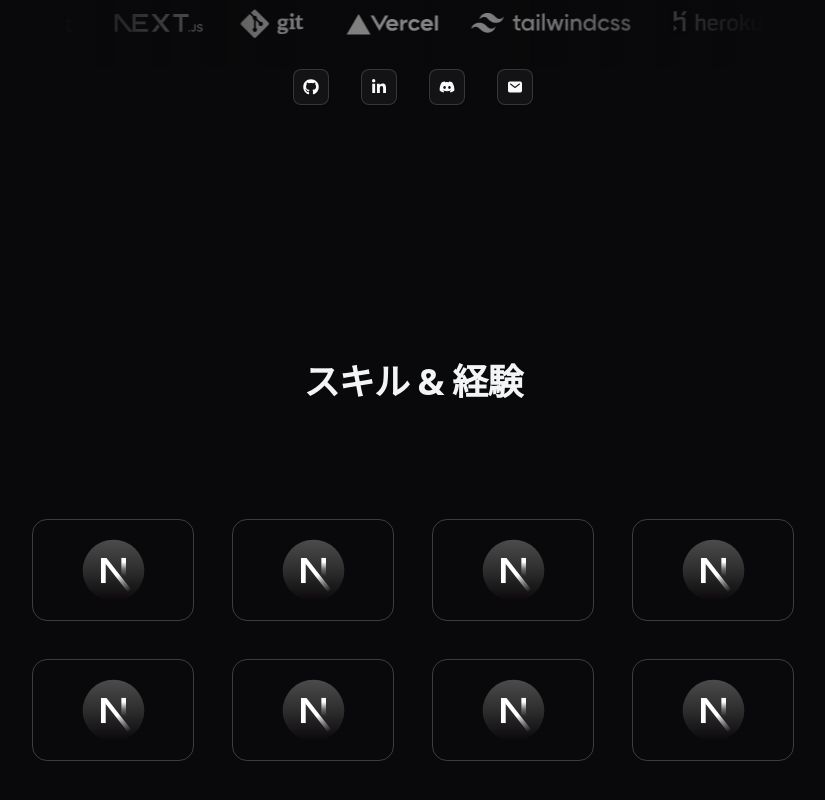
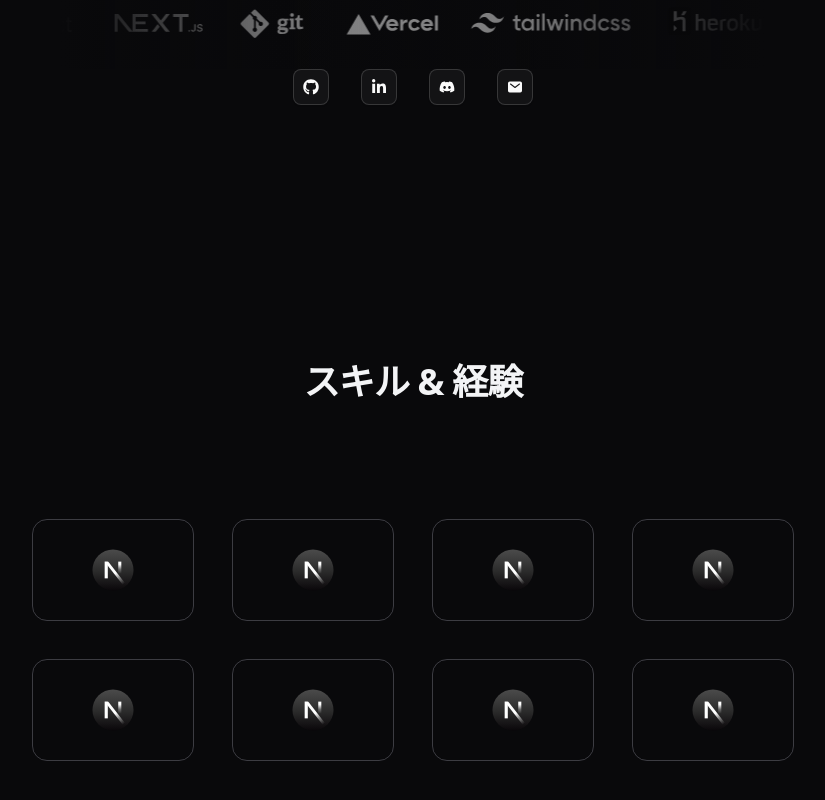
Before and after one commit to tw-mokumoku/portfolio-website, a Next.js app: page / in a window 1280 px wide. Shown: the part 508-1308 px from the top of the page, without its empty margins (227-1052 px from the left). Built offline with nearby package versions, Linux system fonts and the light colour scheme.

Commit message:
home2スクロール目へのアニメーション導入

```diff
--- a/src/app/page.tsx
+++ b/src/app/page.tsx
@@ -1,7 +1,7 @@
 import { TechIconButtons } from "@/components/icon-buttons";
 import { TechLogoMarquee } from "@/components/marquee";
 import { Button } from "@/components/ui/button";
-import Image from "next/image";
+import { SkillIcon } from "@/components/animation/skill-icon";
 
 export default function Home() {
   return (
@@ -21,55 +21,48 @@ export default function Home() {
           <SkillIcon
           src="/icons8-nextjs.svg"
           alt="Nextjs Icon"
+          bg="linear-gradient(45deg, #3a3c47 0%, #6b7077 100%)"
            />
           <SkillIcon
           src="/icons8-nextjs.svg"
           alt="Nextjs Icon"
+          bg="linear-gradient(45deg, #3a3c47 0%, #6b7077 100%)"
            />
           <SkillIcon
           src="/icons8-nextjs.svg"
           alt="Nextjs Icon"
+          bg="linear-gradient(45deg, #3a3c47 0%, #6b7077 100%)"
            />
           <SkillIcon
           src="/icons8-nextjs.svg"
           alt="Nextjs Icon"
+          bg="linear-gradient(45deg, #3a3c47 0%, #6b7077 100%)"
            />
           <SkillIcon
           src="/icons8-nextjs.svg"
           alt="Nextjs Icon"
+          bg="linear-gradient(45deg, #3a3c47 0%, #6b7077 100%)"
            />
           <SkillIcon
           src="/icons8-nextjs.svg"
           alt="Nextjs Icon"
+          bg="linear-gradient(45deg, #3a3c47 0%, #6b7077 100%)"
            />
           <SkillIcon
           src="/icons8-nextjs.svg"
           alt="Nextjs Icon"
+          bg="linear-gradient(45deg, #3a3c47 0%, #6b7077 100%)"
            />
           <SkillIcon
           src="/icons8-nextjs.svg"
           alt="Nextjs Icon"
+          bg="linear-gradient(45deg, #3a3c47 0%, #6b7077 100%)"
            />
         </div>
       </div>
     </>
   );
 }
-
-function SkillIcon({src, alt}:{src:string, alt:string}){
-  return (
-    <div className="flex items-center justify-center outline rounded-xl h-25 2xl:h-40 w-40 2xl:w-64">
-      <div className="h-3/4">
-        <Image
-        src={src}
-        alt={alt}
-        fill
-        />
-      </div>
-    </div>
-  );
-}
-
 function SentenceComponent1(){
   return (
     <h2 className="text-white align-center text-xs sm:text-base mb-10 select-none ">
--- /dev/null
+++ b/src/components/animation/skill-icon.tsx
@@ -0,0 +1,110 @@
+'use client'
+import Image from "next/image";
+import { motion, useMotionValue, useSpring, useTransform } from "motion/react";
+
+
+
+export function SkillIcon({src, alt, bg}:{src:string, alt:string, bg:string}){
+    const x = useMotionValue(0);
+    const y = useMotionValue(0);
+
+    const mouseXSpring = useSpring(x, { stiffness: 200, damping: 30 }); // スプリングの調整
+    const mouseYSpring = useSpring(y, { stiffness: 200, damping: 30 }); // スプリングの調整
+
+    const rotateX = useTransform(
+        mouseYSpring,
+        [0.5, -0.5],
+        ["5deg", "-5deg"]
+    );
+
+    const rotateY = useTransform(
+        mouseXSpring, // 水平方向の動きを使用
+        [0.5, -0.5],
+        ["-5deg", "5deg"] // 符号を修正
+    );
+
+
+    const handleMouseMove = (e:any) =>{
+        const rect = e.target.getBoundingClientRect();
+
+        const width = rect.width;
+        const height = rect.height;
+
+        const mouseX = e.clientX - rect.left;
+        const mouseY = e.clientY - rect.top;
+
+        const xPct = mouseX / width - 0.5;
+        const yPct = mouseY / height - 0.5;
+
+        x.set(xPct);
+        y.set(yPct);
+    };
+
+    const handleMouseLeave = () => {
+        x.set(0);
+        y.set(0);
+    };
+
+    const iconVariants = {
+        whileSkillIconHover: { scale: 1.2 },
+        whileSkillIconTap: { scale: 0.95 }
+    }
+
+    const frameVariants = {
+        whileSkillIconHover: { scale: 1.1 },
+        whileSkillIconTap: { scale: 0.95 }
+    }
+
+    const frameOpacity = {
+        whileSkillIconHover: { opacity: 0.1 },
+        whileSkillIconTap: { opacity: 0.2 }
+    }
+
+    return (
+        <motion.button
+        className="h-25 2xl:h-40 w-40 2xl:w-64"
+        whileHover = "whileSkillIconHover"
+        onMouseMove={handleMouseMove}
+        onMouseLeave={handleMouseLeave} // マウスリーブ時の処理を追加
+        style={{
+            transformStyle: "preserve-3d",
+            perspective: 600 // 遠近感を追加
+        }}
+        whileTap = "whileSkillIconTap"
+        >
+            <motion.div
+            className="h-full flex items-center justify-center outline rounded-xl"
+            variants={frameVariants}
+            style={{
+                rotateX,
+                rotateY,
+                transformStyle: "preserve-3d"
+            }}
+            >
+                <motion.div
+                style={{
+                    background: bg, opacity: 0
+                }}
+                className="h-full w-full absolute rounded-xl"
+                variants={frameOpacity}
+                />
+                <motion.div
+                className="h-2/4"
+                variants={iconVariants}
+                style={{
+                    transformStyle: "preserve-3d"
+                }}
+                >
+                    <Image
+                    src={src}
+                    alt={alt}
+                    fill
+                    style={{
+                        transformStyle: "preserve-3d"
+                    }}
+                    />
+                </motion.div>
+            </motion.div>
+        </motion.button>
+    );
+}
```
